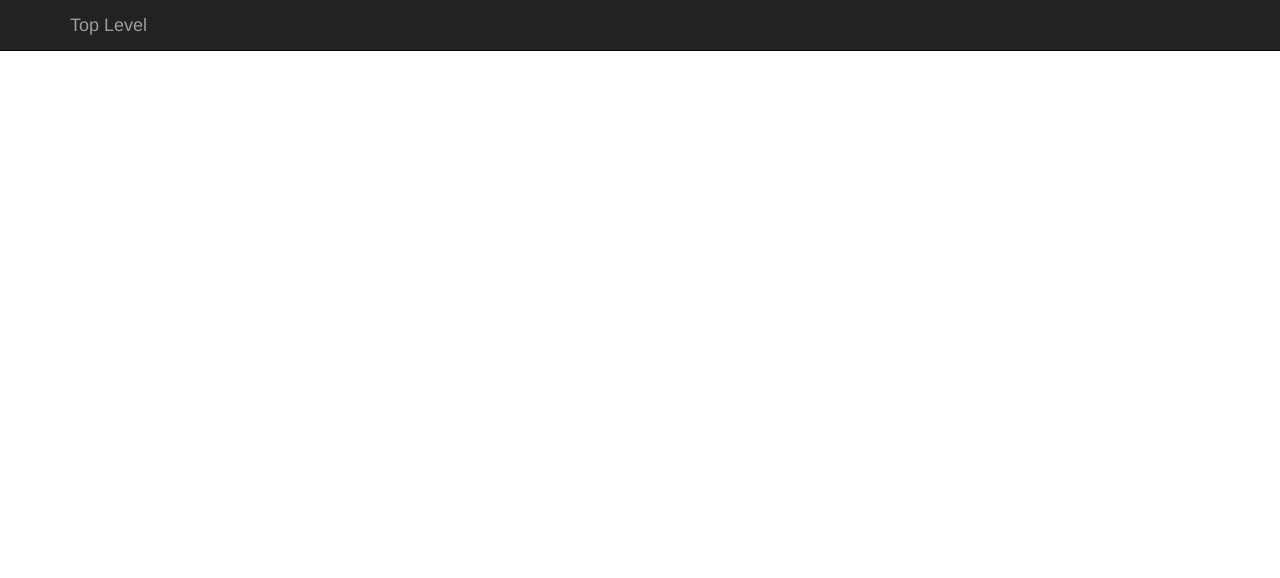
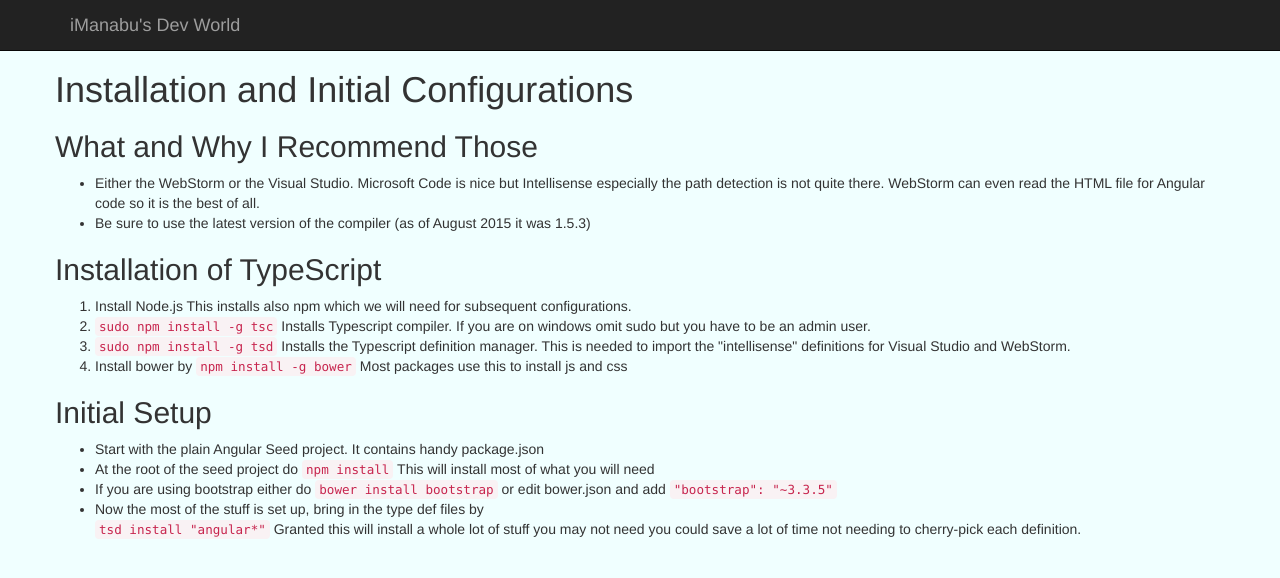
Before and after one commit to imanabu/imanabu.github.io, a website: page contents/ts/index.html in a window 1280 px wide. Drawn offline with Linux system fonts and the light colour scheme.

Commit message:
Test top level

```diff
--- a/contents/ts/index.html
+++ b/contents/ts/index.html
@@ -4,6 +4,7 @@
     <meta charset="UTF-8">
     <!-- Bootstrap core CSS -->
     <link href="../../app/bower_components/bootstrap/dist/css/bootstrap.min.css" rel="stylesheet">
+    <link href="../../jumbotron.css" rel="stylesheet">
     <!-- HTML5 shim and Respond.js for IE8 support of HTML5 elements and media queries -->
     <!--[if lt IE 9]>
     <script src="https://oss.maxcdn.com/html5shiv/3.7.2/html5shiv.min.js"></script>
@@ -21,7 +22,7 @@
                 <span class="icon-bar"></span>
                 <span class="icon-bar"></span>
             </button>
-            <a class="navbar-brand" href="/index.html">Top Level</a>
+            <a class="navbar-brand" href="/index.html">iManabu's Dev World</a>
         </div>
         <!--<div id="navbar" class="navbar-collapse collapse">-->
         <!--<form class="navbar-form navbar-right">-->
@@ -36,5 +37,36 @@
         <!--</div>&lt;!&ndash;/.navbar-collapse &ndash;&gt;-->
     </div>
 </nav>
+<div class="container">
+    <div class="row">
+        <h1>Installation and Initial Configurations</h1>
+        <h2>What and Why I Recommend Those</h2>
+        <ul>
+            <li>Either the WebStorm or the Visual Studio. Microsoft Code is nice but Intellisense
+                especially the path detection is not quite there. WebStorm can even read the HTML file for Angular code
+            so it is the best of all.</li>
+            <li>Be sure to use the latest version of the compiler (as of August 2015 it was 1.5.3) </li>
+        </ul>
+        <h2>Installation of TypeScript</h2>
+        <ol>
+            <li>Install Node.js This installs also npm which we will need for subsequent configurations. </li>
+            <li><code>sudo npm install -g tsc</code> Installs Typescript compiler. If you are on windows omit sudo but you
+            have to be an admin user.</li>
+            <li><code>sudo npm install -g tsd</code> Installs the Typescript definition manager.
+            This is needed to import the "intellisense" definitions for Visual Studio and WebStorm.</li>
+            <li>Install bower by <code>npm install -g bower</code> Most packages use this to install js and css</li>
+        </ol>
+        <h2>Initial Setup</h2>
+        <ul>
+            <li>Start with the plain Angular Seed project. It contains handy package.json</li>
+            <li>At the root of the seed project do <code>npm install</code> This will install most of what you will need</li>
+            <li>If you are using bootstrap either do <code>bower install bootstrap</code> or edit bower.json and add
+            <code>"bootstrap": "~3.3.5"</code></li>
+            <li>Now the most of the stuff is set up, bring in the type def files by<br/>
+            <code>tsd install "angular*"</code> Granted this will install a whole lot of stuff you may not need
+            you could save a lot of time not needing to cherry-pick each definition.</li>
+        </ul>
+    </div>
+</div>
 </body>
 </html>
--- a/jumbotron.css
+++ b/jumbotron.css
@@ -2,4 +2,9 @@
 body {
     padding-top: 50px;
     padding-bottom: 20px;
+    background-color: azure;
 }
+
+.jumbotron {
+    background-color: #b2dba1;
+}
```
Also changed, not shown: index.html (+1 -1 lines), favicon.ico (added).
